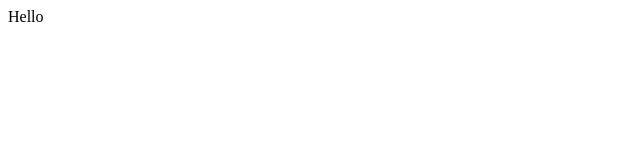
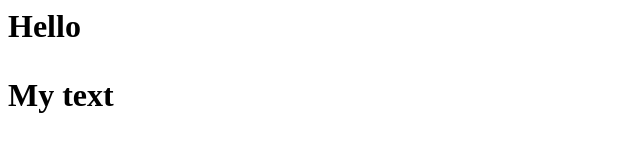
Before and after one commit to RanyaG/mincurso.ufc, a plain HTML site: page index.html in a window 1280 px wide. Shown: the whole page, without its empty margins (0-640 px from the left). Drawn offline with Linux system fonts and the light colour scheme.

Commit message:
Commit no segundo ramo

```diff
--- a/index.html
+++ b/index.html
@@ -1,5 +1,8 @@
  <html>
+<h1>
+Hello
+<h1>
 <p>
-Hello
+My text
 <p>
 <html>
```
